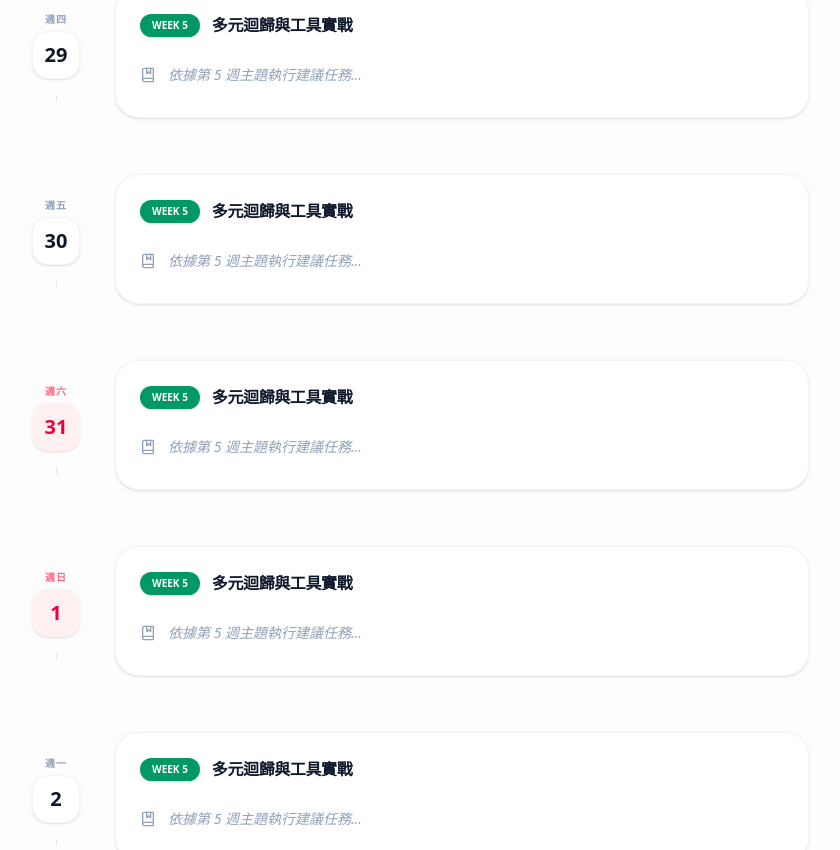
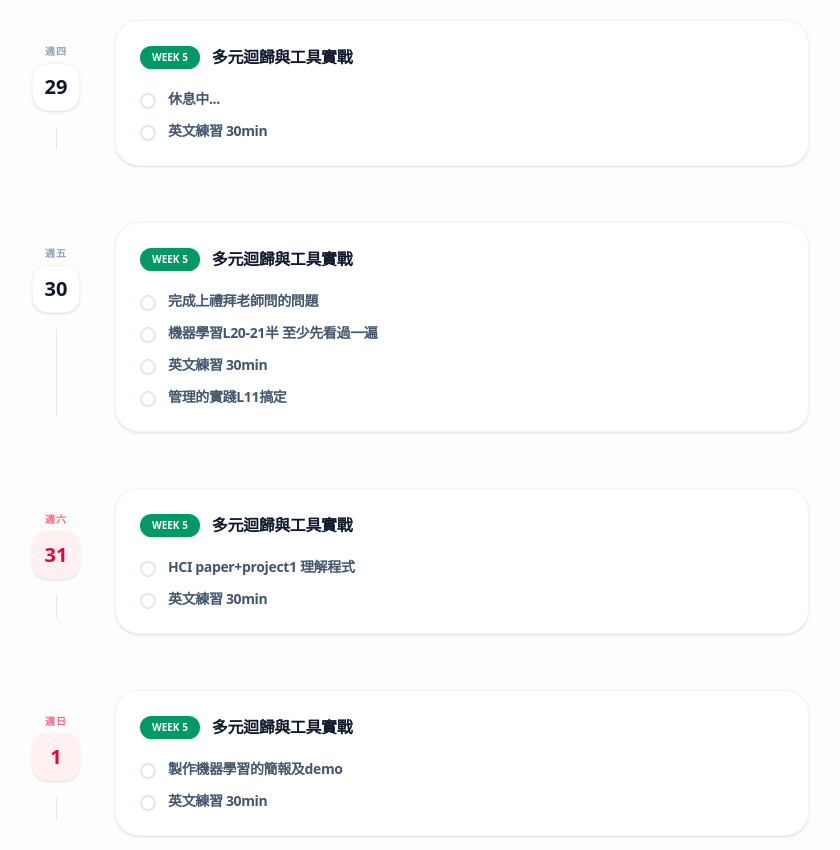
Before and after one commit to niiii518/-meeting-plan, a React (Vite) app: page / in a window 1280 px wide. Shown: the part 5860-6710 px from the top of the page, without its empty margins (363-1203 px from the left). Built offline with nearby package versions, Linux system fonts and the light colour scheme.

Commit message:
更新每日進度

```diff
--- a/src/App.jsx
+++ b/src/App.jsx
@@ -112,6 +112,36 @@ const specificDailyTasks = {
     "Paper 簡報練習報",
     "機器學習上禮拜問題加進度試報",
     "Demo SOP 報告練習"
+  ],
+  "1/27": [
+    "英文練習 30min",
+    "休息中...."
+  ],
+  "1/28": [
+    "休息中...",
+    "英文練習 30min"
+  ],
+  "1/29": [
+    "休息中...",
+    "英文練習 30min"
+  ],
+  "1/30": [
+    "完成上禮拜老師問的問題",
+    "機器學習L20-21半 至少先看過一遍",
+    "英文練習 30min",
+    "管理的實踐L11搞定"
+  ],
+  "1/31": [
+    "HCI paper+project1 理解程式",
+    "英文練習 30min"
+  ],
+  "2/1": [
+    "製作機器學習的簡報及demo",
+    "英文練習 30min"
+  ],
+  "2/2": [
+    "練習報告HCI paper+project1 和機器學習",
+    "英文練習 30min"
   ]
 };
 
```
Also changed, not shown: 2 other files (tests, documents, lock files or other folders).
